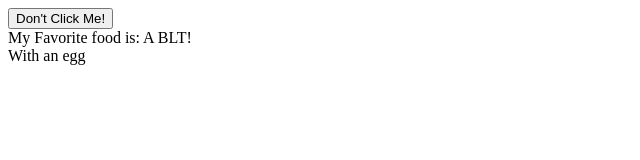
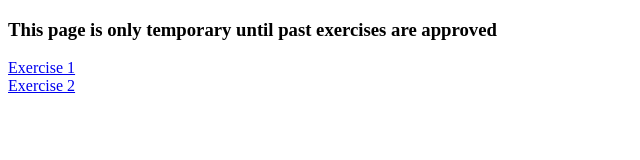
Before and after one commit to Segwegler/simple-js-app, a plain HTML site: page index.html in a window 1280 px wide. Shown: the whole page, without its empty margins (0-640 px from the left). Drawn offline with Linux system fonts and the light colour scheme.

Commit message:
Changed index to a exercise list

```diff
--- a/index.html
+++ b/index.html
@@ -7,11 +7,8 @@
         <link rel="stylesheet" href="css/style.css" type="text/css">
     </head>
     <body>
-    <button onclick="clickIt()"> Don't Click Me! </button>
-    <div id="food">
-        My Favorite food is:!
-    </div>
-    <script src="js/scripts.js"></script>
+        <h3>This page is only temporary until past exercises are approved</h3>
+        <a href="Exercise1.html">Exercise 1</a><br>
+        <a href="Exercise2.html">Exercise 2</a>
     </body>
-
 </html>
```
